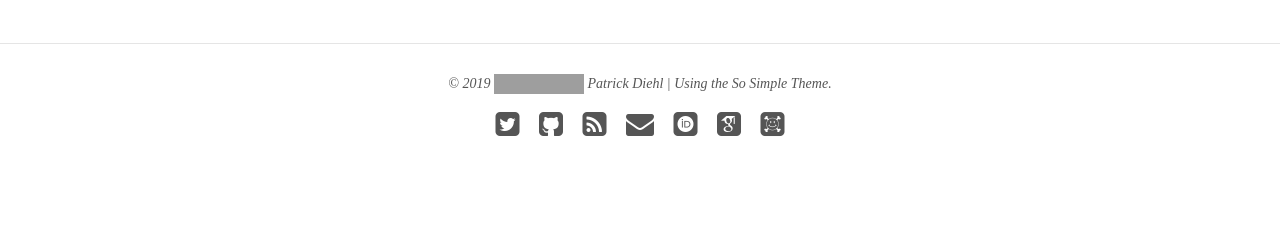
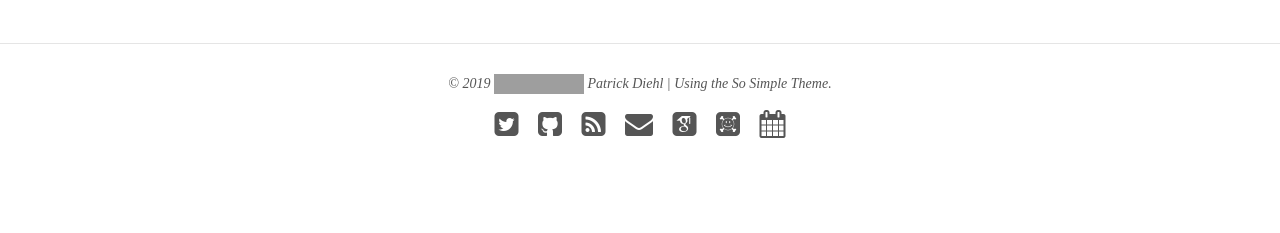
Before and after one commit to diehlpk/diehlpk.github.io, a Jekyll site: the page built from index.html, in a window 1280 px wide. Shown: the part 793-1026 px from the top of the page. Built offline with Jekyll 4.4.1, drawn with Linux system fonts in a browser that asks for light colours; nearby versions of some CDN libraries; some web fonts are replaced; grey boxes are pictures that could not be loaded.

Commit message:
Add claendar icon to footer

```diff
--- a/_config.yml
+++ b/_config.yml
@@ -54,6 +54,7 @@ owner:
   orcid: https://orcid.org/0000-0003-3922-8419
   gscholar: https://scholar.google.com/citations?user=TapM4vAAAAAJ&hl=en
   arxiv: https://arxiv.org/a/0000-0003-3922-8419.html
+  calendar: https://www.diehlpk.de/calendar/
   google:
     plus: #username
     analytics:
--- a/_includes/footer.html
+++ b/_includes/footer.html
@@ -14,8 +14,9 @@
   {% if site.owner.pinterest %}<a href="https://www.pinterest.com/{{ site.owner.pinterest }}/" title="{{ site.owner.name}} on Pinterest" target="_blank"><i class="fa fa-pinterest fa-2x"></i></a>{% endif %}
 	{% if site.owner.weibo %}<a href="https://www.weibo.com/u/{{ site.owner.weibo }}/" title="{{ site.owner.name}} on Weibo" target="_blank"><i class="fa fa-weibo fa-2x"></i></a>{% endif %}
   <a href="{{ site.url }}/feed.xml" title="Atom/RSS feed"><i class="fa fa-rss-square fa-2x"></i></a>
-    {% if site.owner.email %}<a href="mailto:me@diehlpk.de?subject=[Blog]" title="Send mail"><i class="fa fa-envelope fa-2x"></i></a>{% endif %}
-    {% if site.owner.orcid %}<a href="{{site.owner.orcid}}" title="Orcid"><i class="ai ai-orcid-square ai-2x"></i></a>{% endif %}
-    {% if site.owner.gscholar %}<a href="{{ site.owner.gscholar }}" title="Google Scholar"><i class="ai ai-google-scholar-square ai-2x"></i></a>{% endif %}
-    {% if site.owner.arxiv %}<a href="{{ site.owner.arxiv }}" title="arxiv.org"><i class="ai ai-arxiv-square ai-2x"></i></a>{% endif %}
+    {% if site.owner.email %}<a href="mailto:me@diehlpk.de?subject=[Blog]" title="Send mail to {{ site.owner.name}}"><i class="fa fa-envelope fa-2x"></i></a>{% endif %}
+<!--     {% if site.owner.orcid %}<a href="{{site.owner.orcid}}" title="{{ site.owner.name}} on Orcid"><i class="ai ai-orcid-square ai-2x"></i></a>{% endif %} -->
+    {% if site.owner.gscholar %}<a href="{{ site.owner.gscholar }}" title="{{ site.owner.name}} on Google Scholar"><i class="ai ai-google-scholar-square ai-2x"></i></a>{% endif %}
+    {% if site.owner.arxiv %}<a href="{{ site.owner.arxiv }}" title="{{ site.owner.name}} on arxiv.org"><i class="ai ai-arxiv-square ai-2x"></i></a>{% endif %}
+    {% if site.owner.calendar %}<a href="{{ site.owner.calendar }}" title="{{ site.owner.name}}'s calendar"><i class="fa fa-calendar fa-2x"></i></a>{% endif %}
 </div><!-- /.social-icons -->
```
